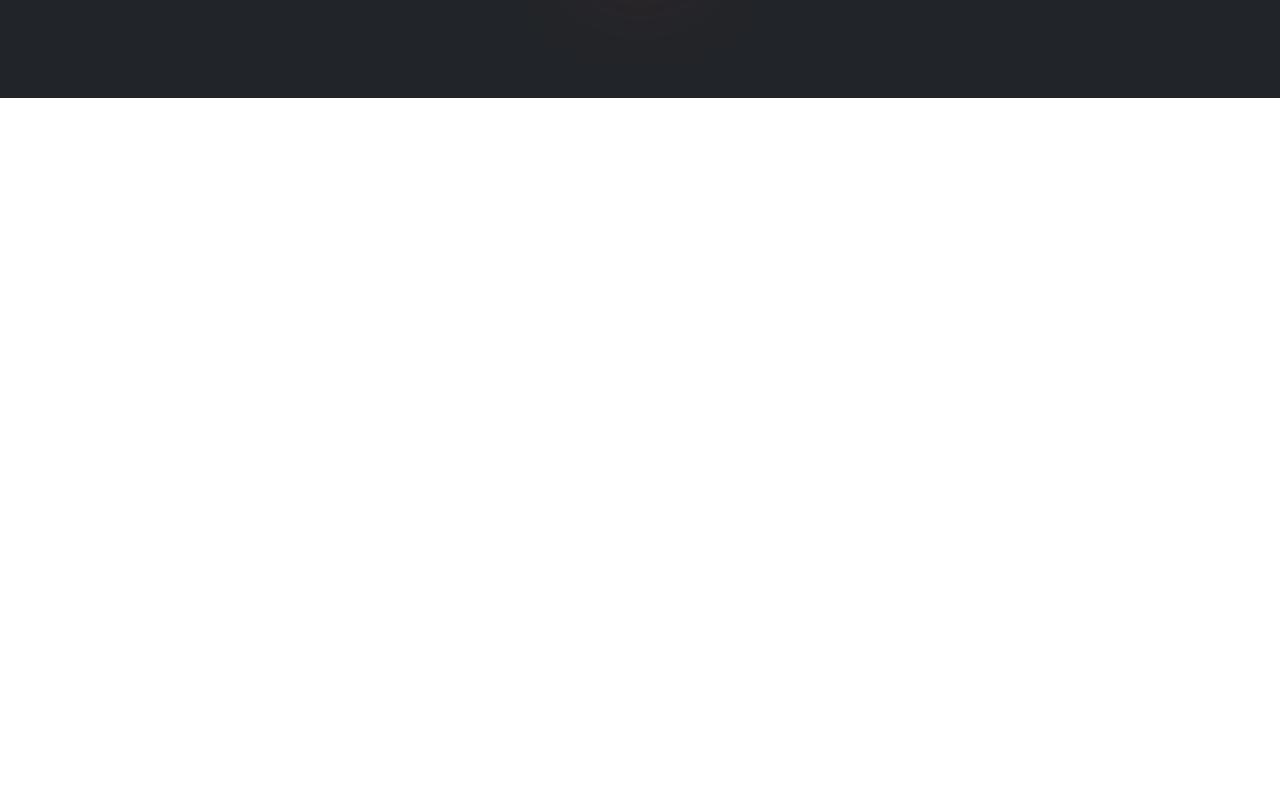
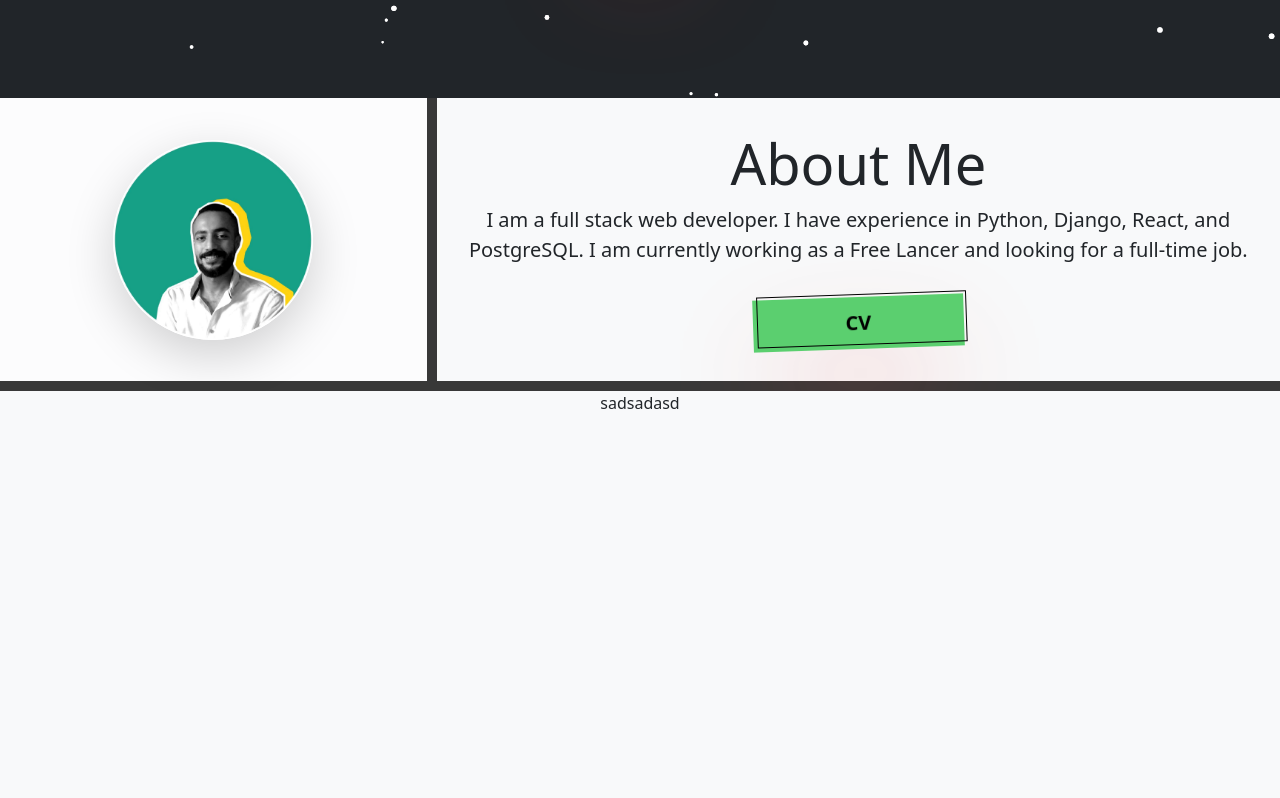
Before and after one commit to MohamedAbdElgni/mysite, a React (Create React App) app: page / in a window 1280 px wide. Shown: the part 702-1500 px from the top of the page. Before the commit the page ends 800 px from the top, so only its background shows below. Built offline with nearby package versions, Linux system fonts and the light colour scheme.

Commit message:
about section done

```diff
--- a/src/App.css
+++ b/src/App.css
@@ -29,6 +29,15 @@
   color: #61dafb;
 }
 
+/* Custom CSS */
+body {
+  scroll-behavior: smooth;
+  scrollbar-width: thin;
+  scrollbar-color: #55323285 #282c34;
+  -webkit-font-smoothing: antialiased;
+  -moz-scrollbar-width: thin;
+}
+
 @keyframes App-logo-spin {
   from {
     transform: rotate(0deg);
--- a/src/App.js
+++ b/src/App.js
@@ -3,11 +3,15 @@ import "bootstrap/dist/css/bootstrap.min.css";
 import "animate.css";
 //import Header from './pages/Header';
 import Header from "./pages/header/Header";
+import About from "./pages/about/About";
+import Skills from "./pages/skills/Skills";
 
 function App() {
   return (
     <div className="App bg-dark">
       <Header />
+      <About />
+      <Skills />
     </div>
   );
 }
--- a/src/components/particles.js
+++ b/src/components/particles.js
@@ -4,87 +4,77 @@ import Particles from "react-tsparticles";
 import { loadSlim } from "tsparticles-slim";
 
 const ParticleComponent = () => {
-  const options = useMemo(() => {
-    return {
+  const options = useMemo(
+    () => ({
       background: {
         color: {
           value: "black",
         },
       },
-      fpsLimit: 60,
+      fpsLimit: 120,
       interactivity: {
-        detectsOn : "window",
         events: {
           onClick: {
             enable: true,
-            mode: "push",
+            mode: "repulse",
           },
           onHover: {
             enable: true,
-            mode: "repulse",
+            mode: "grab",
           },
-          resize: true,
         },
         modes: {
-          bubble: {
-            distance: 400,
-            duration: 2,
-            opacity: 0.8,
-            size: 40,
+          push: {
+            distance: 200,
+            duration: 15,
           },
-          push: {
-            quantity: 4,
-          },
-          repulse: {
-            distance: 200,
-            duration: 0.4,
+          grab: {
+            distance: 150,
           },
         },
       },
       particles: {
         color: {
-          value: "#00FFFF",
+          value: "#ffffff",
+          color: "white",
         },
         links: {
-          color: "#F0E497",
+          color: "#ffffff",
           distance: 150,
           enable: true,
-          opacity: 0.5,
-          width: 1,
-        },
-        collisions: {
-          enable: true,
+          opacity: 0.2,
+          width: 1.5,
         },
         move: {
           direction: "none",
           enable: true,
-          outMode: "bounce",
+          outModes: {
+            default: "bounce",
+          },
           random: true,
-          speed: 3,
+          speed: 1,
           straight: false,
         },
         number: {
           density: {
             enable: true,
-            value_area: 800,
           },
-          value: 80,
+          value: 150,
         },
         opacity: {
-          value: 0.5,
+          value: 1.5,
         },
         shape: {
           type: "circle",
         },
         size: {
-          random: true,
-          value: 5,
+          value: { min: 1, max: 3 },
         },
       },
       detectRetina: true,
-    };
-  }, []);
-
+    }),
+    []
+  );
   const particlesInit = useCallback((engine) => {
     loadSlim(engine);
   }, []);
--- /dev/null
+++ b/src/pages/about/About.js
@@ -0,0 +1,48 @@
+import React from "react";
+import "./aboutstyle.css";
+function About() {
+  return (
+    <div
+      className="container-fluid bg-light about-wrapper"
+      style={{ minHeight: "25vh", position: "relative" }}
+    >
+      <div className="row h-100">
+        <div className="col-md-4 d-flex justify-content-center align-items-center bg-light-subtle">
+          <img
+            src="mypic.jpg"
+            alt="mypic"
+            className="shadow-lg animate__animated animate__jello"
+            style={{ borderRadius: "50%", maxWidth: "200px", height: "auto" }}
+          />
+        </div>
+        <div className="col-md-8 right-sec">
+          <div className="row">
+            <div className="col-12 d-flex justify-content-center align-items-center ">
+              <h3 className="display-4">About Me</h3>
+            </div>
+          </div>
+          <div className="row">
+            <div className="col-12 d-flex justify-content-center align-items-center ">
+              <p className="lead">
+                I am a full stack web developer. I have experience in Python,
+                Django, React, and PostgreSQL. I am currently working as a{" "}
+                <strong> Free Lancer</strong> and looking for a full-time job.
+              </p>
+            </div>
+          </div>
+          <div className="row d-flex justify-content-center align-items-center pt-3">
+            <a
+              href="MohamedAhmedAbfElGani.pdf"
+              download="MohamedAhmedAbfElGani.pdf"
+              className="button-53 w-25"
+            >
+              CV
+            </a>
+          </div>
+        </div>
+      </div>
+    </div>
+  );
+}
+
+export default About;
--- /dev/null
+++ b/src/pages/about/aboutstyle.css
@@ -0,0 +1,73 @@
+.right-sec {
+  border-left: 10px solid rgba(15, 15, 15, 0.822);
+  padding-top: 2rem;
+  padding-bottom: 2rem;
+}
+
+
+@media screen and (max-width: 768px) {
+  .right-sec {
+    border-left: 0;
+    border-bottom: 10px solid rgba(15, 15, 15, 0.822);
+  }
+
+}
+
+.about-wrapper{
+      border-bottom: 10px solid rgba(15, 15, 15, 0.822);
+}
+
+/* CSS */
+.button-53 {
+  background-color: #5bcf6f;
+  border: 0 solid #e5e7eb;
+  box-sizing: border-box;
+  color: #000000;
+  display: flex;
+  font-family: ui-sans-serif, system-ui, -apple-system, system-ui, "Segoe UI",
+    Roboto, "Helvetica Neue", Arial, "Noto Sans", sans-serif,
+    "Apple Color Emoji", "Segoe UI Emoji", "Segoe UI Symbol", "Noto Color Emoji";
+  font-size: 1rem;
+  font-weight: 700;
+  justify-content: center;
+  line-height: 1.75rem;
+  padding: 0.75rem 1.65rem;
+  position: relative;
+  text-align: center;
+  text-decoration: none #000000 solid;
+  text-decoration-thickness: auto;
+  width: 100%;
+  max-width: 460px;
+  position: relative;
+  cursor: pointer;
+  transform: rotate(-2deg);
+  user-select: none;
+  -webkit-user-select: none;
+  touch-action: manipulation;
+}
+
+.button-53:focus {
+  outline: 0;
+}
+
+.button-53:after {
+  content: "";
+  position: absolute;
+  border: 1px solid #000000;
+  bottom: 4px;
+  left: 4px;
+  width: calc(100% - 1px);
+  height: calc(100% - 1px);
+}
+
+.button-53:hover:after {
+  bottom: 2px;
+  left: 2px;
+}
+
+@media (min-width: 768px) {
+  .button-53 {
+    padding: 0.75rem 3rem;
+    font-size: 1.25rem;
+  }
+}
--- a/src/pages/header/Header.js
+++ b/src/pages/header/Header.js
@@ -87,7 +87,7 @@ function Header() {
 
   return (
     <div className="container-fluid vh-100 d-flex justify-content-center align-items-center animate__animated animate__backInDown">
-      {/* <ParticleComponent /> */}
+      <ParticleComponent />
       <div className="row w-100">
         <div className="col-12 col-sm-12 d-flex justify-content-center align-items-center flex-column">
           <div className="text-center p-4 rounded">
--- /dev/null
+++ b/src/pages/skills/Skills.js
@@ -0,0 +1,14 @@
+import React from 'react'
+
+function Skills() {
+  return (
+    <div
+      className="container-fluid bg-light about-wrapper"
+      style={{ height: "75vh", position: "relative" }}
+    >
+        sadsadasd
+    </div>
+  )
+}
+
+export default Skills
```
Also changed, not shown: public/mypic.jpg (added), 1 other file (tests, documents, lock files or other folders).
